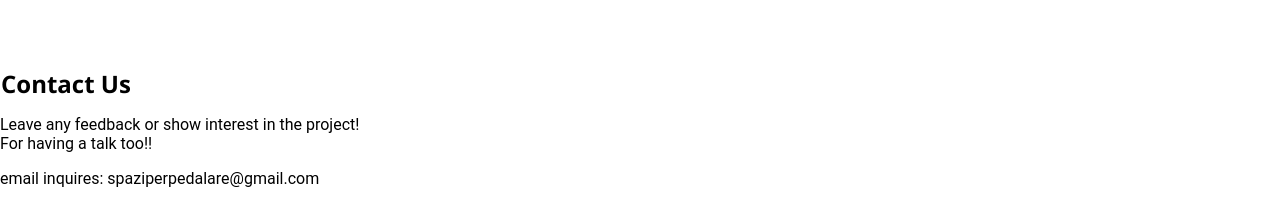
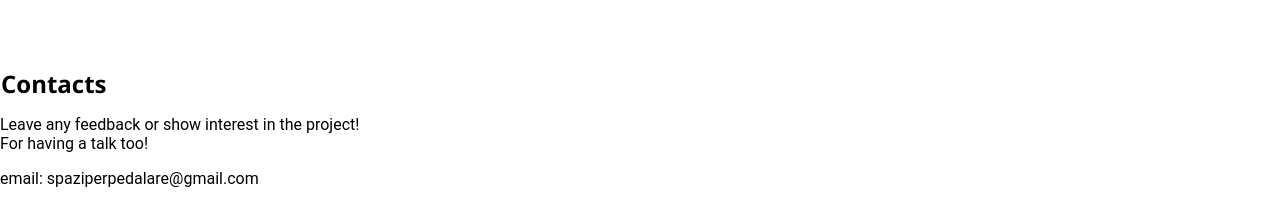
Before and after one commit to mHappah3019/parkings-frontend, a React (Create React App) app: page / in a window 1280 px wide. Shown: the part 596-797 px from the top of the page. Built offline with nearby package versions, Linux system fonts and the light colour scheme; no server answers.

Commit message:
fixed footer text

```diff
--- a/src/components/OutroParag.js
+++ b/src/components/OutroParag.js
@@ -7,9 +7,9 @@ class OutroParag extends React.Component {
           <div className="row">
             <div className="column left">
               <div className="textContent">
-                <h2 className="headers">Contact Us</h2>
-                <p>Leave any feedback or show interest in the project!<br></br> For having a talk too!!</p>
-                <p>email inquires: spaziperpedalare@gmail.com</p>
+                <h2 className="headers">Contacts</h2>
+                <p>Leave any feedback or show interest in the project!<br></br> For having a talk too!</p>
+                <p>email: spaziperpedalare@gmail.com</p>
               </div>
             </div>
           </div>
```
